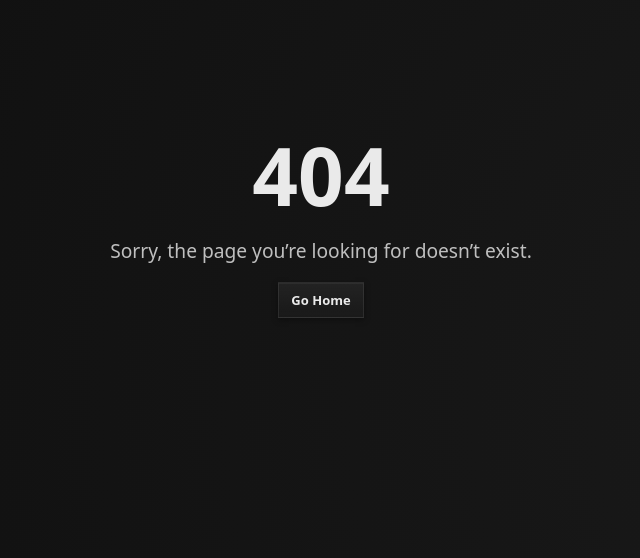
After one commit to Shikhin24/ByteBite, a Django app: template delivery/templates/404.html in a window 1280 px wide. The commit adds this page. Shown: the top 558 px of the page, without its empty margins (319-959 px from the left). Run offline with Django 5.2, Linux system fonts and the light colour scheme; the template is opened without the code that fills it, so the values that code supplies are empty.

Commit message:
Fix signup errors, database setup, and add custom error pages

```diff
--- a/delivery/models.py
+++ b/delivery/models.py
@@ -4,8 +4,8 @@ from django.core.validators import MinValueValidator, MaxValueValidator
 # Create your models here.
 class User(models.Model):
     username = models.CharField(max_length = 20)
-    password = models.CharField(max_length = 20)
-    email = models.EmailField(max_length=254, unique=True)
+    password = models.CharField(max_length = 128)
+    email = models.EmailField(max_length=128, unique=True)
     mobile = models.CharField(max_length = 10)
     address = models.TextField()
 
--- a/delivery/static/css/styles.css
+++ b/delivery/static/css/styles.css
@@ -2369,3 +2369,25 @@ body.modal-open #themeToggle {
 .card .password-hint.strong {
   color: #2ecc71 !important;
 }
+
+.error-page {
+  position: absolute;
+  top: 15%;
+  left: 50%;
+  transform: translateX(-50%);
+
+  text-align: center;
+  width: 100%;
+  max-width: 600px;
+}
+
+.error-page h1 {
+  font-size: 5rem;
+  margin-bottom: 0.5rem;
+}
+
+.error-page p {
+  font-size: 1.2rem;
+  opacity: 0.8;
+  margin-bottom: 1.5rem;
+}
--- /dev/null
+++ b/delivery/templates/404.html
@@ -0,0 +1,10 @@
+{% extends "base.html" %}
+{% block title %}Page Not Found{% endblock %}
+
+{% block content %}
+<div class="error-page">
+  <h1>404</h1>
+  <p>Sorry, the page you’re looking for doesn’t exist.</p>
+  <a href="/" class="btn">Go Home</a>
+</div>
+{% endblock %}
--- a/delivery/templates/index.html
+++ b/delivery/templates/index.html
@@ -109,7 +109,7 @@
             <input id="signup-email" type="email" name="email" autocomplete="email">
 
             <label>Mobile</label>
-            <input type="text" name="mobile">
+            <input type="text" name="mobile" maxlength="10">
 
             <label>Address</label>
             <textarea name="address"></textarea>
--- a/delivery/urls.py
+++ b/delivery/urls.py
@@ -38,8 +38,10 @@ path('menu/edit/<int:item_id>/', views.edit_menu_item, name='edit_menu_item'),
     path('remove-from-cart/<int:item_id>/', views.remove_from_cart, name='remove_from_cart'),
     path('cart/', views.view_cart, name='view_cart'),
     path('update-quantity/<int:item_id>/<str:action>/', views.update_quantity, name='update_quantity'),
-    path('checkout/<str:username>/', views.checkout, name='checkout'),
+    path('checkout/', views.checkout, name='checkout'),
     path('payment-success/', views.payment_success, name='payment_success'),
     path("cart/status/", views.cart_status, name="cart_status"),
 
 ]
+handler404 = "django.views.defaults.page_not_found"
+handler500 = "django.views.defaults.server_error"
```
Also changed, not shown: ByteBite/settings.py (+24 -11 lines), delivery/templates/500.html (added, +10 -0 lines), delivery/templates/customer_home.html (+6 -6 lines), delivery/views.py (+17 -5 lines), delivery/migrations/0017_alter_user_email_alter_user_password.py (added).
